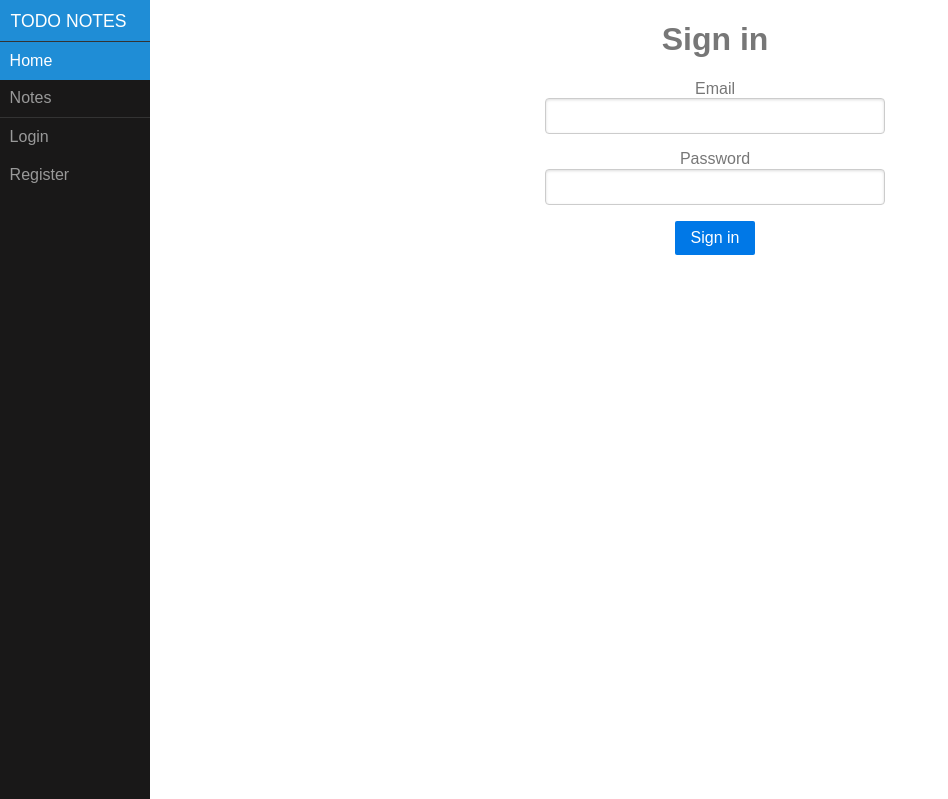
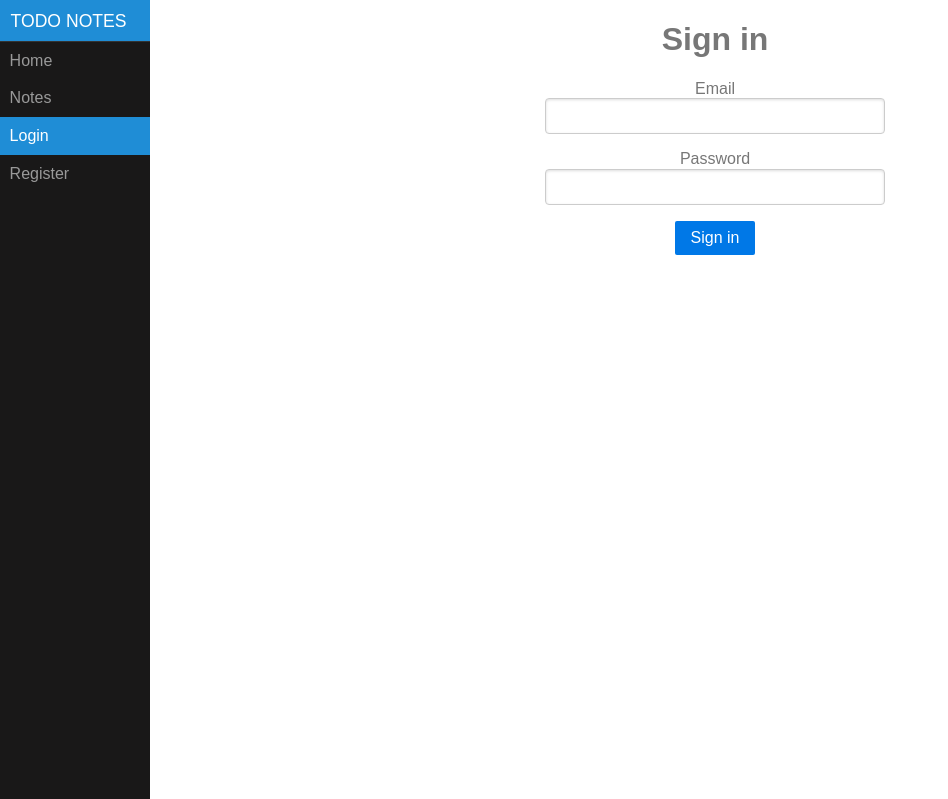
Before and after one commit to Mozzo1000/todo_notes, a Flask app: page /login in a window 1280 px wide. Shown: the top 799 px of the page, without its empty margins (0-948 px from the left). Run offline with Flask 2, Linux system fonts and the light colour scheme; some libraries are stand-ins or nearby versions.

Commit message:
Add active link in navbar based on route

```diff
--- a/app/templates/base.html
+++ b/app/templates/base.html
@@ -19,13 +19,13 @@
                 <div class="pure-menu">
                     <a class="pure-menu-heading" href="#">Todo notes</a>
                     <ul class="pure-menu-list">
-                        <li class="pure-menu-item pure-menu-selected"><a href="/" class="pure-menu-link">Home</a></li>
-                        <li class="pure-menu-item"><a href="/notes" class="pure-menu-link">Notes</a></li>
+                        <li {% if request.path == url_for('index') %} class="pure-menu-item pure-menu-selected" {% endif %}><a href="/" class="pure-menu-link">Home</a></li>
+                        <li {% if request.path == url_for('notes') %} class="pure-menu-item pure-menu-selected" {% endif %}><a href="/notes" class="pure-menu-link">Notes</a></li>
                         {% if current_user.is_authenticated %}
                             <li class="pure-menu-item"><a href="/logout" class="pure-menu-link">Logout</a></li>
                         {% else %}
-                            <li class="pure-menu-item menu-item-divided"><a href="/login" class="pure-menu-link">Login</a></li>
-                            <li class="pure-menu-item"><a href="/register" class="pure-menu-link">Register</a></li>
+                            <li {% if request.path == url_for('login') %} class="pure-menu-item pure-menu-selected" {% endif %}class="menu-item-divided"><a href="/login" class="pure-menu-link">Login</a></li>
+                            <li {% if request.path == url_for('register') %} class="pure-menu-item pure-menu-selected" {% endif %}><a href="/register" class="pure-menu-link">Register</a></li>
                         {% endif %}
                     </ul>
                 </div>
```
